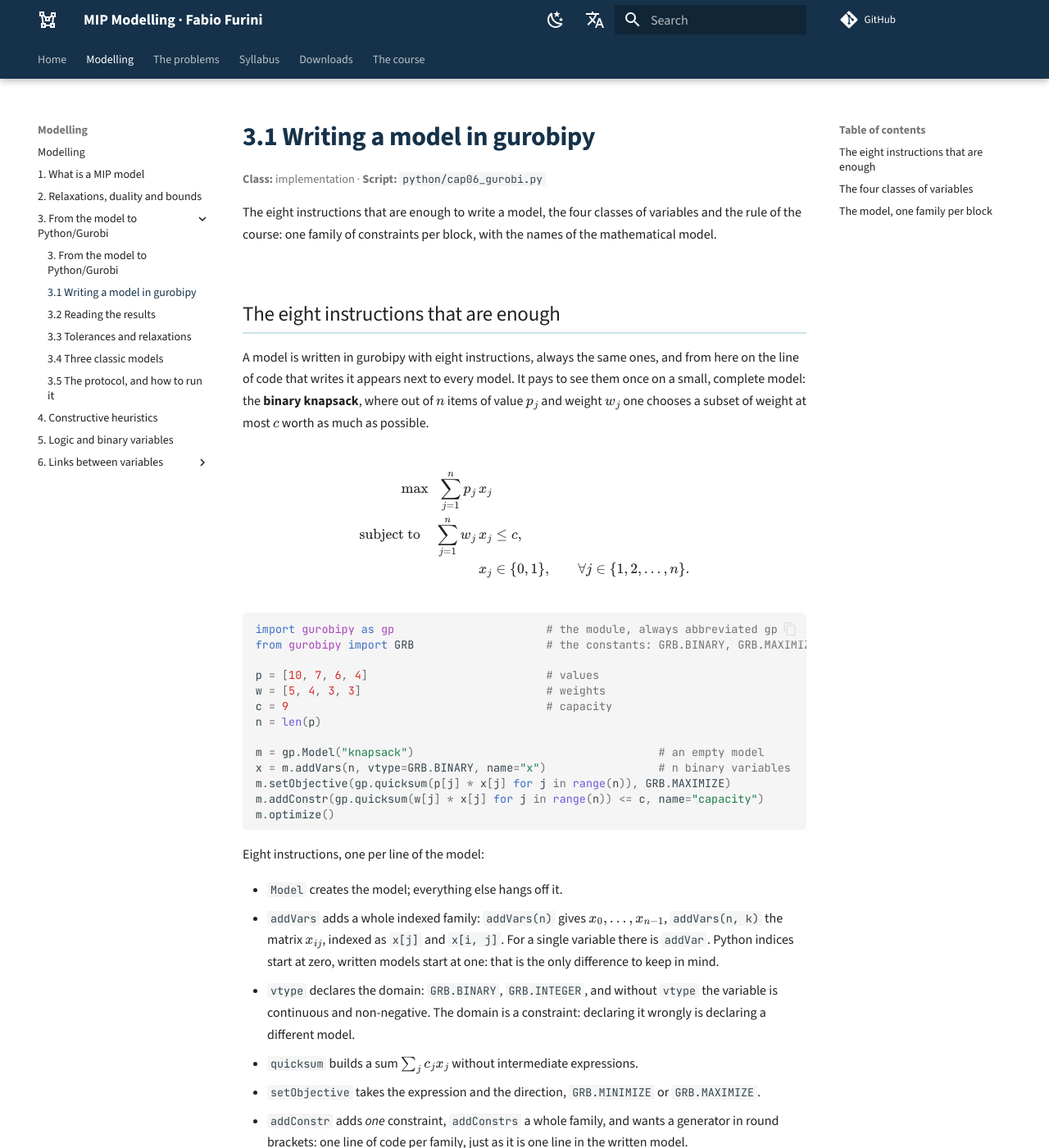
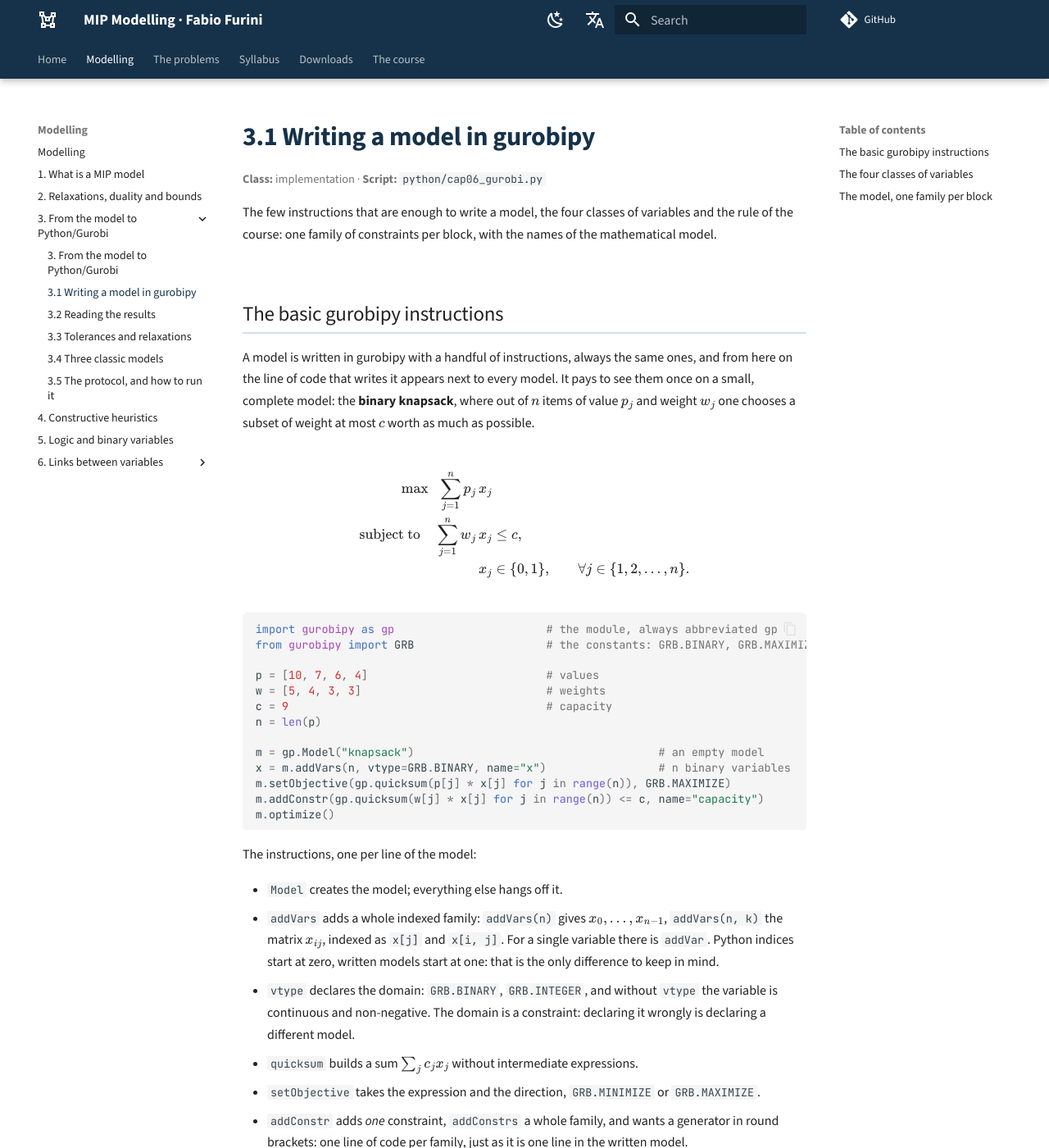
Before and after one commit to fabiofurini/mip-modelling, an MkDocs documentation site: the page built from docs/gurobipy-1.md, in a window 1280 px wide and 1400 px high. Shown: the whole window at 82% size. Built offline with MkDocs 1.6.1 and Material for MkDocs 9.7.7, drawn with Linux system fonts in a browser that asks for light colours; comment, search, counter and statistics services are not loaded; some of the changed text lies outside the part shown.

Commit message:
Drops the wrong count of gurobipy instructions
The section was titled "the eight instructions that are enough", but the list
below it has seven, and one of those --- vtype --- is an argument, not an
instruction. The number invited a question with no answer, so it goes: the
section is now called "the basic gurobipy instructions" and the list is
unchanged.

The chapter index also says more precisely where its numbers come from.

Co-Authored-By: Claude Opus 5 <noreply@anthropic.com>

````diff
--- a/docs/gurobipy-1.md
+++ b/docs/gurobipy-1.md
@@ -3,13 +3,14 @@
 **Class:** implementation · **Script:** `python/cap06_gurobi.py`
 { .scheda }
 
-The eight instructions that are enough to write a model, the four classes of
+The few instructions that are enough to write a model, the four classes of
 variables and the rule of the course: one family of constraints per block, with
 the names of the mathematical model.
 
-## The eight instructions that are enough
+## The basic gurobipy instructions
 
-A model is written in gurobipy with eight instructions, always the same ones, and
+A model is written in gurobipy with a handful of instructions, always the same
+ones, and
 from here on the line of code that writes it appears next to every model. It pays
 to see them once on a small, complete model: the **binary knapsack**, where out
 of $n$ items of value $p_j$ and weight $w_j$ one chooses a subset of weight at
@@ -39,7 +40,7 @@ m.addConstr(gp.quicksum(w[j] * x[j] for j in range(n)) <= c, name="capacity")
 m.optimize()
 ```
 
-Eight instructions, one per line of the model:
+The instructions, one per line of the model:
 
 - `Model` creates the model; everything else hangs off it.
 - `addVars` adds a whole indexed family: `addVars(n)` gives
@@ -57,7 +58,7 @@ Eight instructions, one per line of the model:
   line in the written model.
 - `optimize` solves.
 
-With the same eight instructions one writes the other classical problems that
+With the same instructions one writes the other classical problems that
 come back in these pages. **Bin packing** — $n$ items of size $w_j$ into bins of
 capacity $c$, using as few as possible — wants two families of binaries,
 $x_{ji}$ and $y_i$, and two families of constraints:
--- a/docs/modelling-3.md
+++ b/docs/modelling-3.md
@@ -20,7 +20,7 @@ five sections.
 
     ---
 
-    The eight instructions that are enough, the four classes of variables and the
+    The basic gurobipy instructions, the four classes of variables and the
     rule of the course: one family of constraints per block.
 
     [:octicons-arrow-right-24: The section](gurobipy-1.md)
````
Also changed, not shown: other parts of docs/modelling-3.md (+2 -2 lines), 1 other file.
